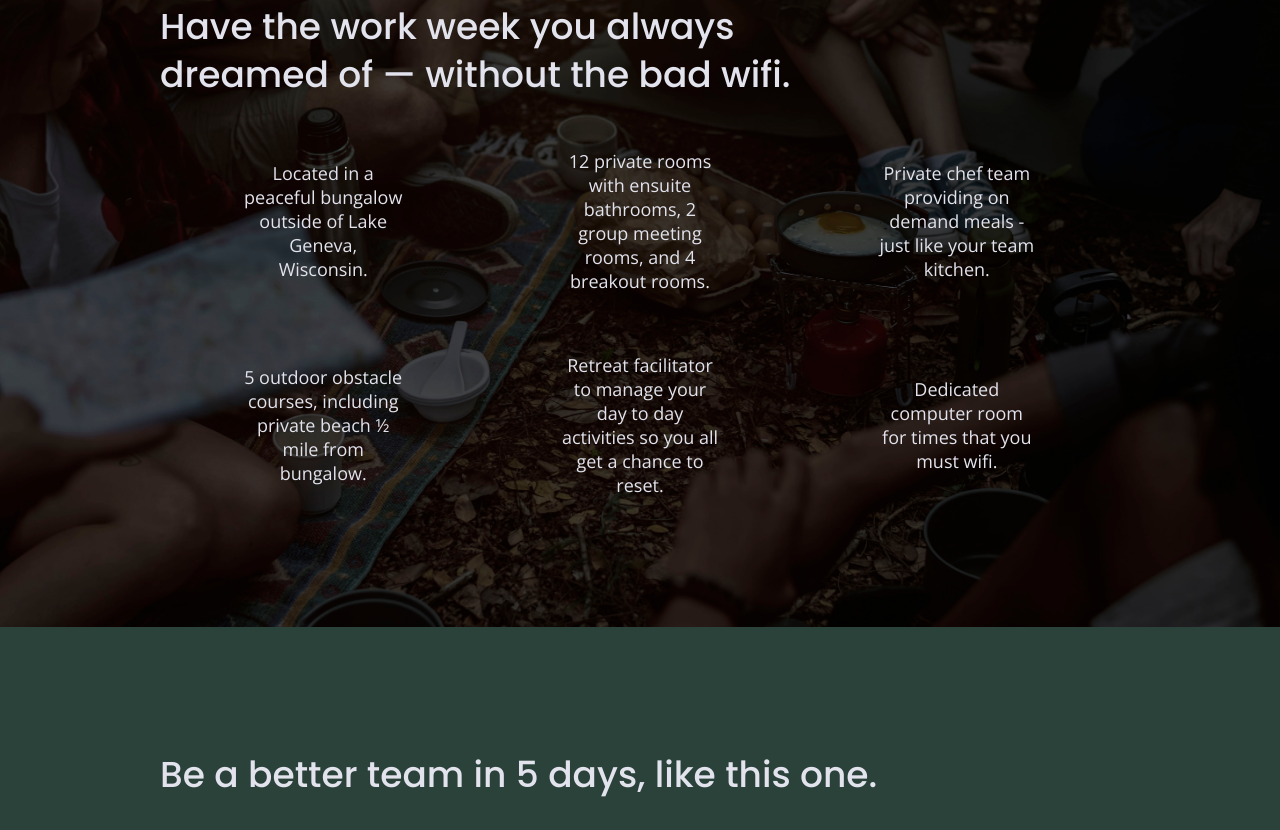
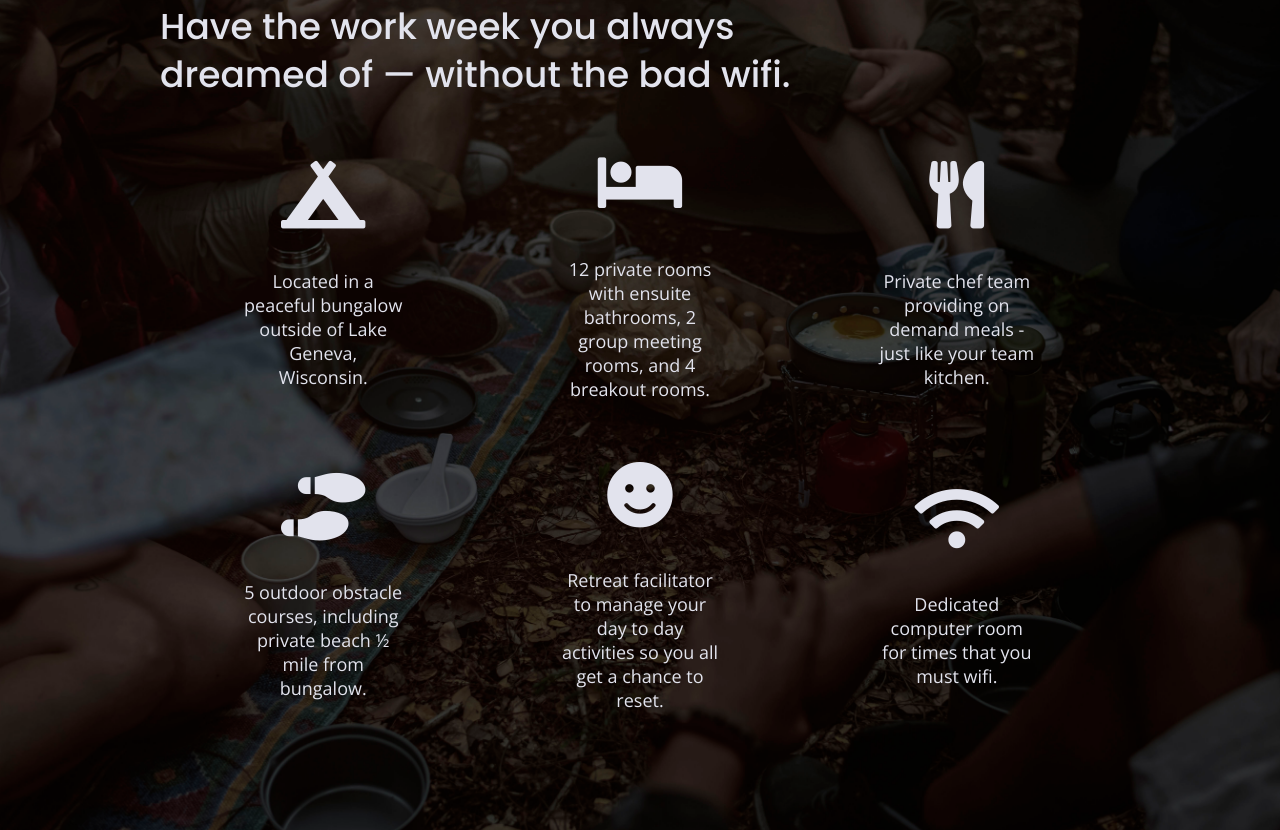
Before and after one commit to NevadaCode/206-unplugged, a plain HTML site: page index.html in a window 1280 px wide. Shown: the part 996-1826 px from the top of the page. Drawn offline with nearby package versions, Linux system fonts and the light colour scheme.

Commit message:
adding feature icon with font awesome

```diff
--- a/css/main.css
+++ b/css/main.css
@@ -330,6 +330,11 @@ input[type=button] {
     justify-content: center;
     align-items: center;
     flex-flow: row wrap;
+}
+
+.features i {
+	font-size: 3.75em;
+        margin-bottom: 40px;
 }
 
 .features p{
--- a/index.html
+++ b/index.html
@@ -16,6 +16,8 @@
       <link rel="stylesheet" href="css/main.css">
       <!-- Google Fonts -->
       <link href="https://fonts.googleapis.com/css?family=Open+Sans:400,700|Poppins:500,700" rel="stylesheet">
+      <!-- FontAwesome CDN version 5.5 -->
+      <link rel="stylesheet" href="https://use.fontawesome.com/releases/v5.5.0/css/all.css" integrity="sha384-B4dIYHKNBt8Bc12p+WXckhzcICo0wtJAoU8YZTY5qE0Id1GSseTk6S+L3BlXeVIU" crossorigin="anonymous">
     </head>
 
     <body>
@@ -69,27 +71,27 @@
                     <h2>Have the work week you always dreamed of — without the bad wifi.</h2>
                     <div class="features-items">
                         <article>
-                            <p class="fontawesome-icon"></p>
+                            <p class="fontawesome-icon"><i class="fas fa-campground"></i></p>
                             <p class="features-item-description">Located in a peaceful bungalow outside of Lake Geneva, Wisconsin.</p>
                         </article>
                         <article>
-                            <p class="fontawesome-icon"></p>
+                            <p class="fontawesome-icon"><i class="fas fa-bed"></i></p>
                             <p class="features-item-description">12 private rooms with ensuite bathrooms, 2 group meeting rooms, and 4 breakout rooms.</p>
                         </article>
                         <article>
-                            <p class="fontawesome-icon"></p>
+                            <p class="fontawesome-icon"><i class="fas fa-utensils"></i></p>
                             <p class="features-item-description">Private chef team providing on demand meals - just like your team kitchen.</p>
                         </article>
                         <article>
-                            <p class="fontawesome-icon"></p>
+                            <p class="fontawesome-icon"><i class="fas fa-shoe-prints"></i></p>
                             <p class="features-item-description">5 outdoor obstacle courses, including private beach ½ mile from bungalow.</p>
                         </article>
                         <article>
-                            <p class="fontawesome-icon"></p>
+                            <p class="fontawesome-icon"><i class="fas fa-smile"></i></p>
                             <p class="features-item-description">Retreat facilitator to manage your day to day activities so you all get a chance to reset.</p>
                         </article>
                         <article>
-                            <p class="fontawesome-icon"></p>
+                            <p class="fontawesome-icon"><i class="fas fa-wifi"></i></p>
                             <p class="features-item-description">Dedicated computer room for times that you must wifi.</p>
                         </article>
                     </div>
```
